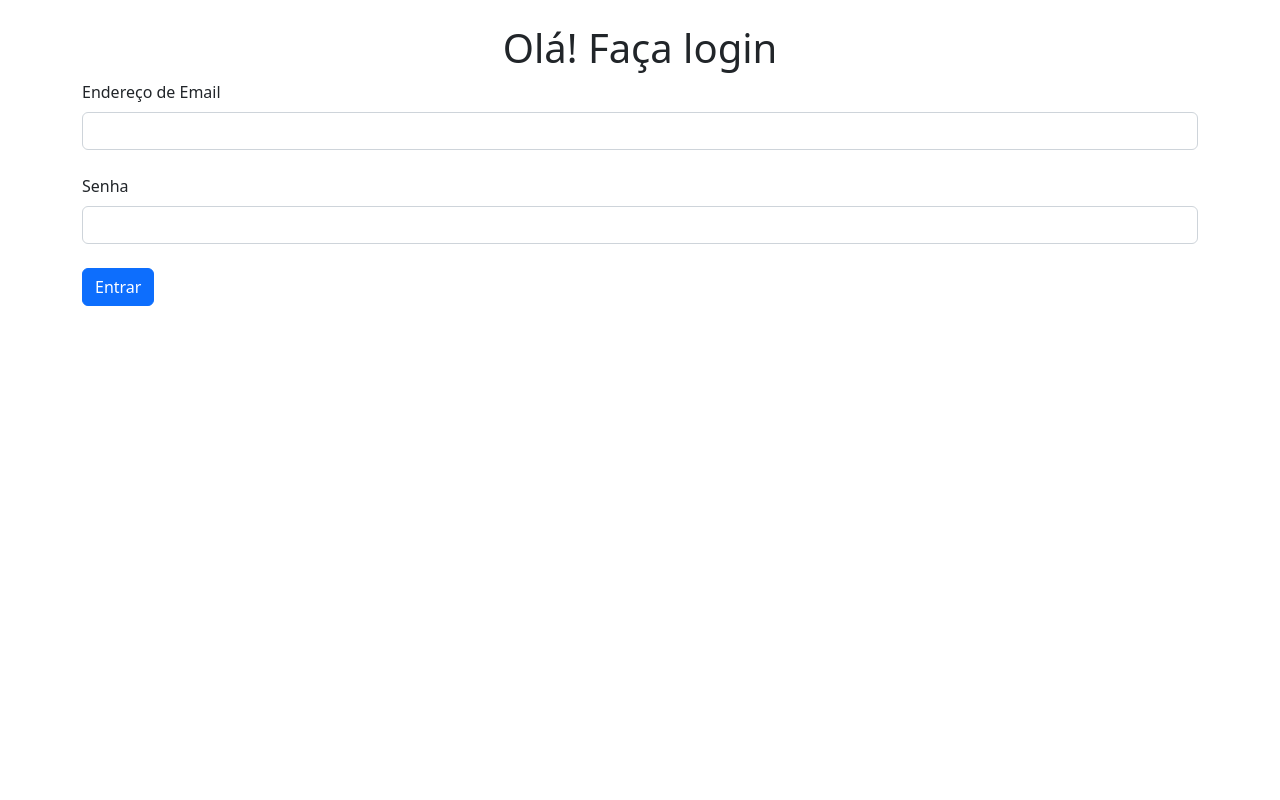
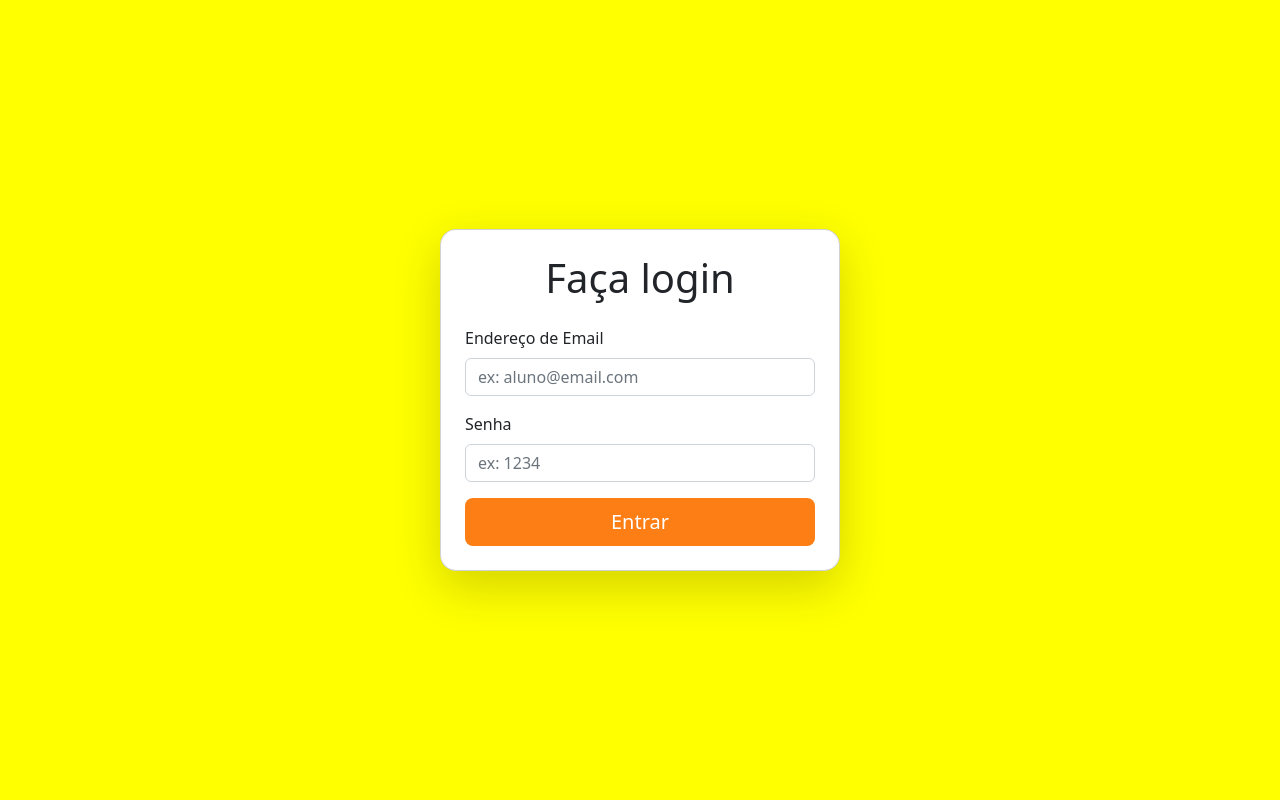
Before and after one commit to joaovincosta/SW-I_2025, a PHP site: page / in a window 1280 px wide. Run offline with PHP 8.4, Linux system fonts and the light colour scheme.

Commit message:
Add files via upload

```diff
--- a/aula_06/css/style.css
+++ b/aula_06/css/style.css
@@ -1,7 +1,13 @@
-body{
-    background-color: yellow;
+body {
+    background-color: yellow !important;
 }
 
-h1, .btn{
-    text-align: center;
+.custom-btn {
+    background-color: #fd7e14 !important; /* Laranja Bootstrap */
+    color: white !important;
+    border: none;
 }
+
+.custom-btn:hover {
+    background-color: #e46c0a !important; /* Laranja mais escuro */
+}
--- a/aula_06/erro.php
+++ b/aula_06/erro.php
@@ -4,8 +4,8 @@
     <meta charset="UTF-8">
     <meta name="viewport" content="width=device-width, initial-scale=1.0">
     <title>Página de Erro</title>
+    <link rel="stylesheet" href="css/estilo_erro.css">
     <link rel="stylesheet" href="https://cdn.jsdelivr.net/npm/bootstrap@5.2.3/dist/css/bootstrap.min.css">
-    <link rel="stylesheet" href="css/estilo_erro.css">
 </head>
 <body>
     <div class="container">
--- a/aula_06/index.php
+++ b/aula_06/index.php
@@ -8,27 +8,30 @@
     <link rel="stylesheet" href="https://cdn.jsdelivr.net/npm/bootstrap@5.2.3/dist/css/bootstrap.min.css">
 </head>
 <body>
-    <div class="container">
+    <div class="container d-flex justify-content-center align-items-center min-vh-100">
+        <div class="card p-4 shadow-lg rounded-4" style="width: 400px;">
             <form action="processa.php" method="POST">
-            <br>
-            <h1>Olá! Faça login</h1>
+                <h1 class="text-center mb-4">Faça login</h1>
+
                 <!-- Email input -->
-            <div data-mdb-input-init class="form-outline mb-4">
+                <div class="mb-3">
                     <label class="form-label" for="form2Example1">Endereço de Email</label>
-                <input type="email" id="form2Example1" class="form-control" name="email"/>
+                    <input type="email" id="form2Example1" class="form-control" name="email" placeholder="ex: aluno@email.com" required/>
                 </div>
 
                 <!-- Password input -->
-            <div data-mdb-input-init class="form-outline mb-4">
+                <div class="mb-3">
                     <label class="form-label" for="form2Example2">Senha</label>
-                <input type="password" id="form2Example2" class="form-control" name="senha"/>
+                    <input type="password" id="form2Example2" class="form-control" name="senha" placeholder="ex: 1234" required/>
                 </div>
 
-            <!-- Submit button -->
-            <input type="submit" class="btn btn-primary btn-block mb-4" value="Entrar">
-
+                <div class="text-center">
+                    <input type="submit" class="btn btn-lg w-100 custom-btn" value="Entrar">
+                </div>
             </form>
         </div>
+    </div>
+
     <script src="https://cdn.jsdelivr.net/npm/bootstrap@5.2.3/dist/js/bootstrap.bundle.min.js"></script>
 </body>
 </html>
--- a/aula_06/privada.php
+++ b/aula_06/privada.php
@@ -43,7 +43,7 @@
         <header class="masthead bg-primary text-white text-center">
             <div class="container d-flex align-items-center flex-column">
                 <!-- Masthead Avatar Image-->
-                <img class="masthead-avatar mb-5" src="assets/img/avataaars.svg" alt="..." />
+                <img class="masthead-avatar mb-5" src="assets/img/fotoavatar.png" alt="..." />
                 <!-- Masthead Heading-->
                 <h1 class="masthead-heading text-uppercase mb-0">Bem vindo <?php echo $nome; ?></h1>
                 <!-- Icon Divider-->
```
Also changed, not shown: aula_06/css/estilo_erro.css (+12 -8 lines), aula_06/assets/img/fotoavatar.png (added). Lines whose indentation alone changed are shown as unchanged.
